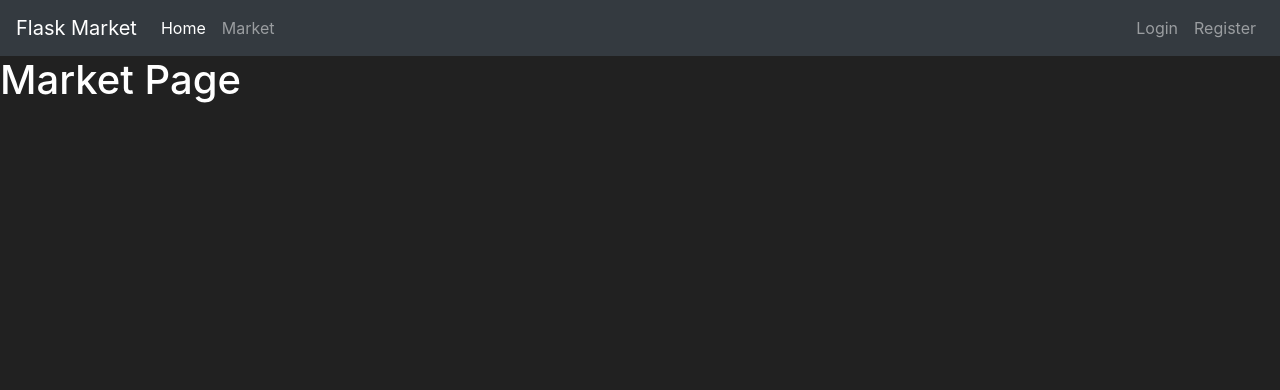
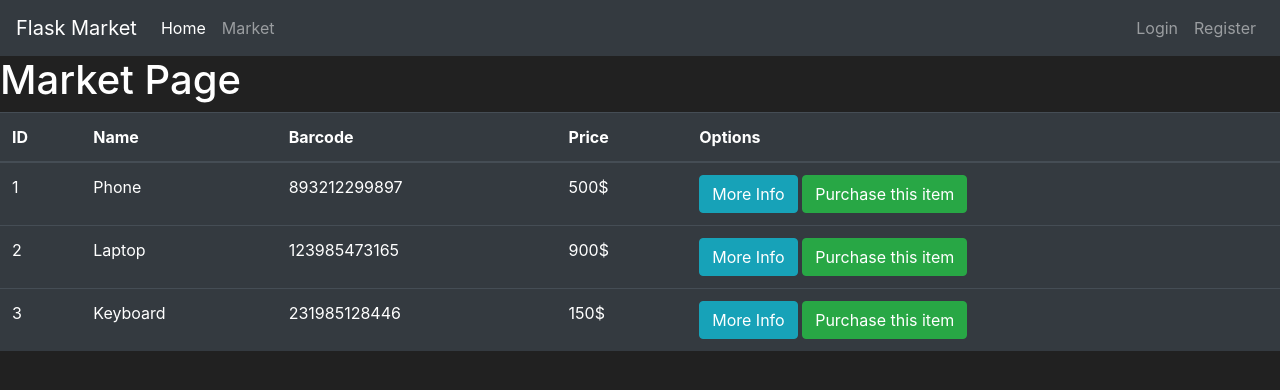
Before and after one commit to KerimNezo/pa-flask-course-project, a Flask app: page /market in a window 1280 px wide. Shown: the top 390 px of the page. Run offline with Flask 2, Linux system fonts and the light colour scheme.

Commit message:
Market sa prosljedjenim podacima i tabela

```diff
--- a/Templates/market.html
+++ b/Templates/market.html
@@ -37,6 +37,33 @@
     </nav>
 
     <h1>Market Page</h1>
+    <table class="table table-hover table-dark"> <!--Bootstrap klasa-->
+        <thead>
+            <tr>
+                <!-- Your Columns HERE -->
+                <th scope="col">ID</th>
+                <th scope="col">Name</th>
+                <th scope="col">Barcode</th>
+                <th scope="col">Price</th>
+                <th scope="col">Options</th>
+            </tr>
+        </thead>
+        <tbody>
+            <!-- Your rows inside the table HERE: -->
+            {% for item in items %} <!-- kad logiku trebamo koristimo ovavke zagrade od Jinje-->
+                <tr>
+                    <td>{{ item.id }}</td>
+                    <td>{{ item.name }}</td>
+                    <td>{{ item.barcode }}</td>
+                    <td>{{ item.price }}$</td>
+                    <td>
+                        <button class="btn btn-outline btn-info">More Info</button>
+                        <button class="btn btn-outline btn-success">Purchase this item</button>
+                    </td>
+                </tr>
+            {% endfor %} <!-- moramo logicke jinja "naredbe" zatvoriti na ovaj fazon -->
+        </tbody>
+    </table>
 
     <!-- Optional JavaScript; choose one of the two! -->
 
--- a/market.py
+++ b/market.py
@@ -10,4 +10,10 @@ def home_page():
 
 @app.route("/market")
 def market_page():
-    return render_template("market.html")
+    items = [ #lista sa 3 dictionarija sa istim keyevima(varijablama) razlicitim vrijednostima
+        {'id': 1, 'name': 'Phone', 'barcode': '893212299897', 'price': 500},
+        {'id': 2, 'name': 'Laptop', 'barcode': '123985473165', 'price': 900},
+        {'id': 3, 'name': 'Keyboard', 'barcode': '231985128446', 'price': 150}
+    ]
+    return render_template("market.html", items=items) #Ovaj podatak dobavljamo putem varijable
+    # {{ item_name }}
```
